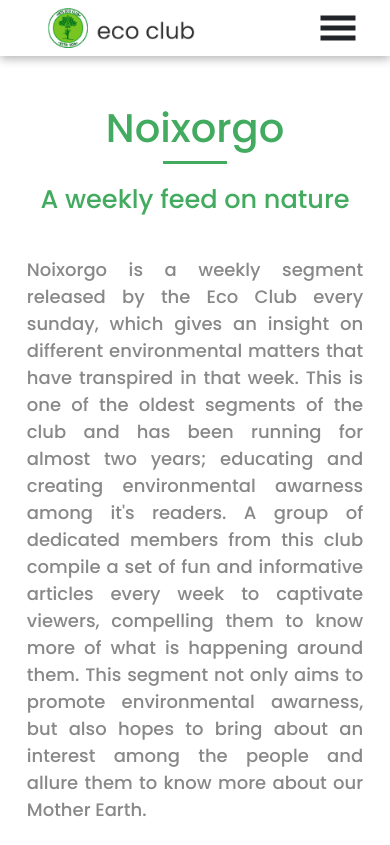
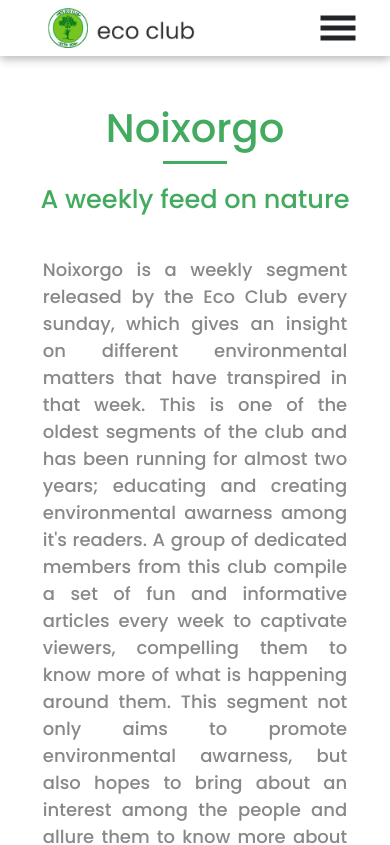
Before and after one commit to parthaxntn/Eco-club-website, a React (Create React App) app: page /nox in a window 390 px wide. Shown: the top 845 px of the page. Built offline with nearby package versions, Linux system fonts and the light colour scheme.

Commit message:
noixorgo  page updates

```diff
--- a/src/pages/Nox/Nox.css
+++ b/src/pages/Nox/Nox.css
@@ -105,7 +105,7 @@
 
 @media (max-width: 600px){
     .para{
-        padding: 0px 1rem;
+        padding: 0px 4rem;
     }
     .cs{
         font-size: 30px !important;
@@ -116,3 +116,14 @@
         text-justify: inter-word;
     }
 }
+
+
+@media (max-width: 400px){
+    .para{
+        padding: 0px 2rem;
+    }
+    .cs{
+        font-size: 20px !important;
+    }
+
+}
```
Also changed, not shown: src/pages/Nox/Nox.jsx (+1 -12 lines).
